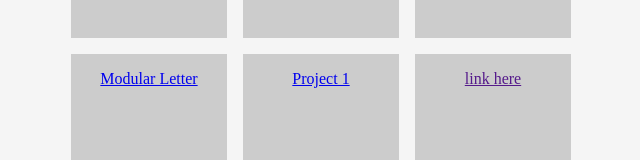
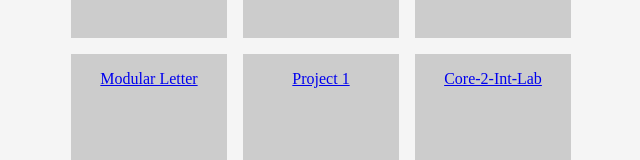
Before and after one commit to e1nsim/core-2-int-lab, a website built with Parcel: page index.html in a window 1280 px wide. Shown: the part 180-340 px from the top of the page, without its empty margins (319-959 px from the left). Built offline with nearby package versions, Linux system fonts and the light colour scheme.

Commit message:
Update index.html

```diff
--- a/index.html
+++ b/index.html
@@ -32,7 +32,7 @@
       <section id="c"><a href="webtype-intro/cd-lecture-response/index.html">CD Lectures</a></section>
       <section id="d"><a href="webtype-intro/modular-letter/index.html">Modular Letter</a></section>
       <section id="e"><a href="webtype-intro/projects/project-1/index.html">Project 1</a></section>
-      <section id="e"><a href="">link here</a></section>
+      <section id="f"><a href="sessions/main.html">Core-2-Int-Lab</a></section>
   </article>
   <script src="js/vendor/modernizr-3.11.2.min.js"></script>
   <script src="js/plugins.js"></script>
```
